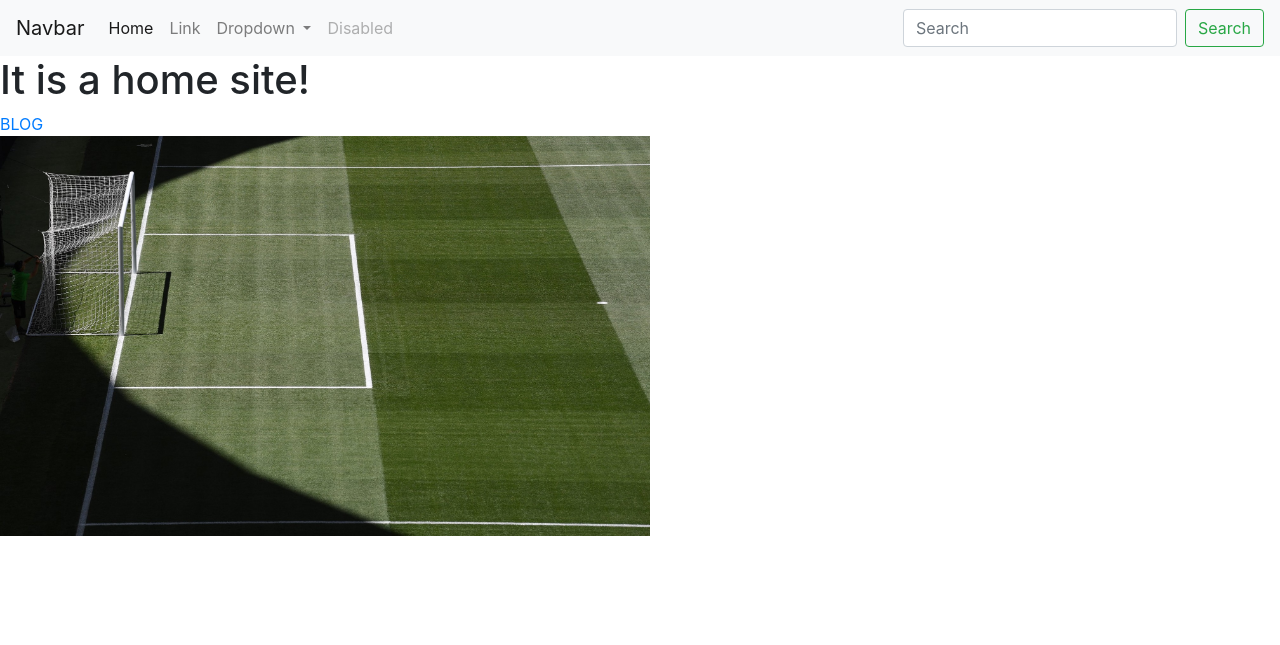
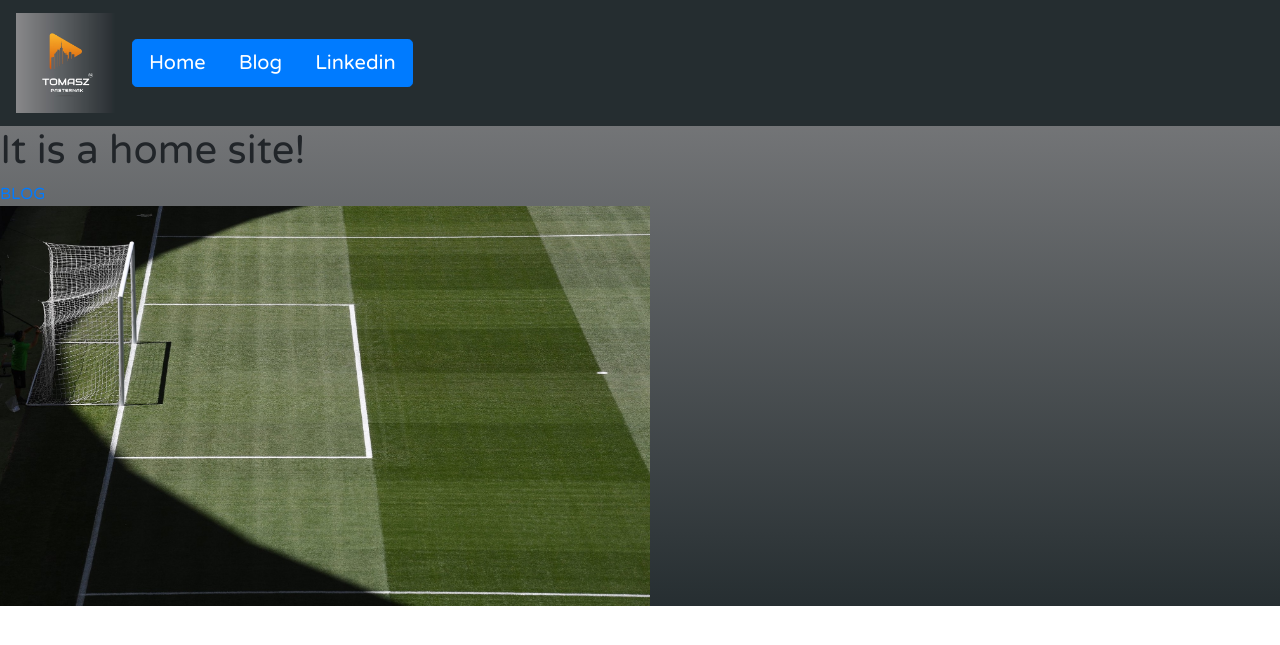
Before and after one commit to tomaszpasternak94/Django_business_card, a Django app: template business_card_project/portfolio/templates/portfolio/home.html in a window 1280 px wide. Shown: the top 645 px of the page. Run offline with Django 3.2, Linux system fonts and the light colour scheme; the template is opened without the code that fills it, so the values that code supplies are empty; some libraries are stand-ins or nearby versions.

Commit message:
feat(18): css file, bootstrap, google fonts added to base html

```diff
--- /dev/null
+++ b/business_card_project/portfolio/static/portfolio/custom.css
@@ -0,0 +1,9 @@
+ body {
+    font-family: 'Varela Round', sans-serif;
+  }
+
+.gradient {
+height: 100%;
+width: 100%;
+background: linear-gradient(#878789 0%, #262E31 100%)
+}
--- a/business_card_project/portfolio/templates/portfolio/base.html
+++ b/business_card_project/portfolio/templates/portfolio/base.html
@@ -10,43 +10,30 @@
     <!-- Bootstrap CSS -->
     <link rel="stylesheet" href="https://stackpath.bootstrapcdn.com/bootstrap/4.5.2/css/bootstrap.min.css" integrity="sha384-JcKb8q3iqJ61gNV9KGb8thSsNjpSL0n8PARn9HuZOnIxN0hoP+VmmDGMN5t9UJ0Z" crossorigin="anonymous">
 
-    <title>Hello, world!</title>
+    <link rel="stylesheet" href="{% static 'portfolio/custom.css' %}">
+
+    <link rel="icon" type="image/jpg" href="{% static "portfolio/logo/500x500gradientSG.jpg" %}">
+
+    <link href="https://fonts.googleapis.com/css2?family=Varela+Round&display=swap" rel="stylesheet">
+
+    <title>Python developer!</title>
   </head>
   <body>
-  <nav class="navbar navbar-expand-lg navbar-light bg-light">
-  <a class="navbar-brand" href="#">Navbar</a>
-  <button class="navbar-toggler" type="button" data-toggle="collapse" data-target="#navbarSupportedContent" aria-controls="navbarSupportedContent" aria-expanded="false" aria-label="Toggle navigation">
-    <span class="navbar-toggler-icon"></span>
-  </button>
+<div class="gradient">
+  <nav class="navbar navbar-expand-lg sticky-top" style="background-color:#252d30;">
+  <a class="navbar-brand">
+      <img src="{% static 'portfolio/logo/500x500gradientSzary.jpg' %}" alt="Logo" style="width:100px;">
+  </a>
+<!--  <button class="navbar-toggler" type="button" data-toggle="collapse" data-target="#navbarNav" aria-controls="navbarNav" aria-expanded="false" aria-label="Toggle navigation">-->
+<!--    <span class="navbar-toggler-icon"></span>-->
+<!--  </button>-->
+    <div class="btn-group btn-group-lg justify-content-beetwen ">
+    <button type="button" class="btn btn-primary">Home</button>
+    <button type="button" class="btn btn-primary">Blog</button>
+    <button type="button" class="btn btn-primary">Linkedin</button>
+    </div>
 
-  <div class="collapse navbar-collapse" id="navbarSupportedContent">
-    <ul class="navbar-nav mr-auto">
-      <li class="nav-item active">
-        <a class="nav-link" href="#">Home <span class="sr-only">(current)</span></a>
-      </li>
-      <li class="nav-item">
-        <a class="nav-link" href="#">Link</a>
-      </li>
-      <li class="nav-item dropdown">
-        <a class="nav-link dropdown-toggle" href="#" id="navbarDropdown" role="button" data-toggle="dropdown" aria-haspopup="true" aria-expanded="false">
-          Dropdown
-        </a>
-        <div class="dropdown-menu" aria-labelledby="navbarDropdown">
-          <a class="dropdown-item" href="#">Action</a>
-          <a class="dropdown-item" href="#">Another action</a>
-          <div class="dropdown-divider"></div>
-          <a class="dropdown-item" href="#">Something else here</a>
-        </div>
-      </li>
-      <li class="nav-item">
-        <a class="nav-link disabled" href="#" tabindex="-1" aria-disabled="true">Disabled</a>
-      </li>
-    </ul>
-    <form class="form-inline my-2 my-lg-0">
-      <input class="form-control mr-sm-2" type="search" placeholder="Search" aria-label="Search">
-      <button class="btn btn-outline-success my-2 my-sm-0" type="submit">Search</button>
-    </form>
-  </div>
+
 </nav>
 
   {% block content %}
@@ -58,5 +45,6 @@
     <script src="https://code.jquery.com/jquery-3.5.1.slim.min.js" integrity="sha384-DfXdz2htPH0lsSSs5nCTpuj/zy4C+OGpamoFVy38MVBnE+IbbVYUew+OrCXaRkfj" crossorigin="anonymous"></script>
     <script src="https://cdn.jsdelivr.net/npm/popper.js@1.16.1/dist/umd/popper.min.js" integrity="sha384-9/reFTGAW83EW2RDu2S0VKaIzap3H66lZH81PoYlFhbGU+6BZp6G7niu735Sk7lN" crossorigin="anonymous"></script>
     <script src="https://stackpath.bootstrapcdn.com/bootstrap/4.5.2/js/bootstrap.min.js" integrity="sha384-B4gt1jrGC7Jh4AgTPSdUtOBvfO8shuf57BaghqFfPlYxofvL8/KUEfYiJOMMV+rV" crossorigin="anonymous"></script>
+</div>
   </body>
 </html>
```
Also changed, not shown: business_card_project/blog/templates/blog/all_blogs.html (+3 -10 lines), business_card_project/blog/templates/blog/detail.html (+7 -12 lines), business_card_project/portfolio/static/portfolio/logo/500x500gradientFR.jpg (added), business_card_project/portfolio/static/portfolio/logo/500x500gradientLN.jpg (added), business_card_project/portfolio/static/portfolio/logo/500x500gradientNF.jpg (added), business_card_project/portfolio/static/portfolio/logo/500x500gradientNN.jpg (added), business_card_project/portfolio/static/portfolio/logo/500x500gradientRC.jpg (added), business_card_project/portfolio/static/portfolio/logo/500x500gradientSG.jpg (added), business_card_project/portfolio/static/portfolio/logo/500x500gradientSzary.jpg (added), business_card_project/portfolio/static/portfolio/logo/500x500gradientZN.jpg (added), business_card_project/portfolio/static/portfolio/logo/800x800.jpg (added).
